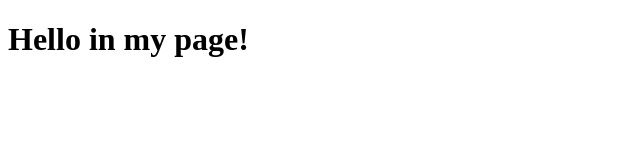
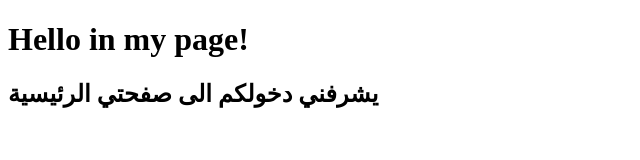
Before and after one commit to Braa1Shawer/coursera-1, a plain HTML site: page braa/braa.html in a window 1280 px wide. Shown: the whole page, without its empty margins (0-640 px from the left). Drawn offline with Linux system fonts and the light colour scheme.

Commit message:
Edit braa.html

```diff
--- a/braa/braa.html
+++ b/braa/braa.html
@@ -5,5 +5,6 @@
 </head>
 <body>
 <h1>Hello in my page!</h1>
+<h2>يشرفني دخولكم الى صفحتي الرئيسية</h2>
 </body>
 </html>
```
